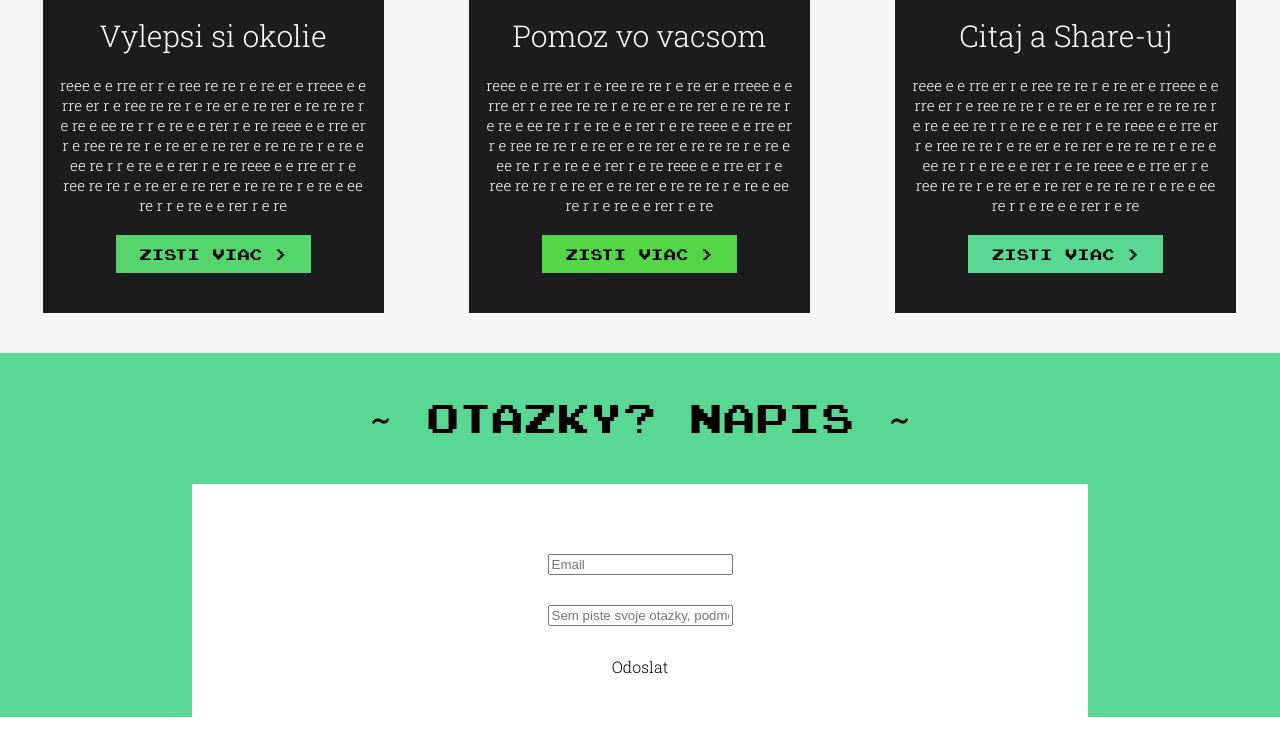
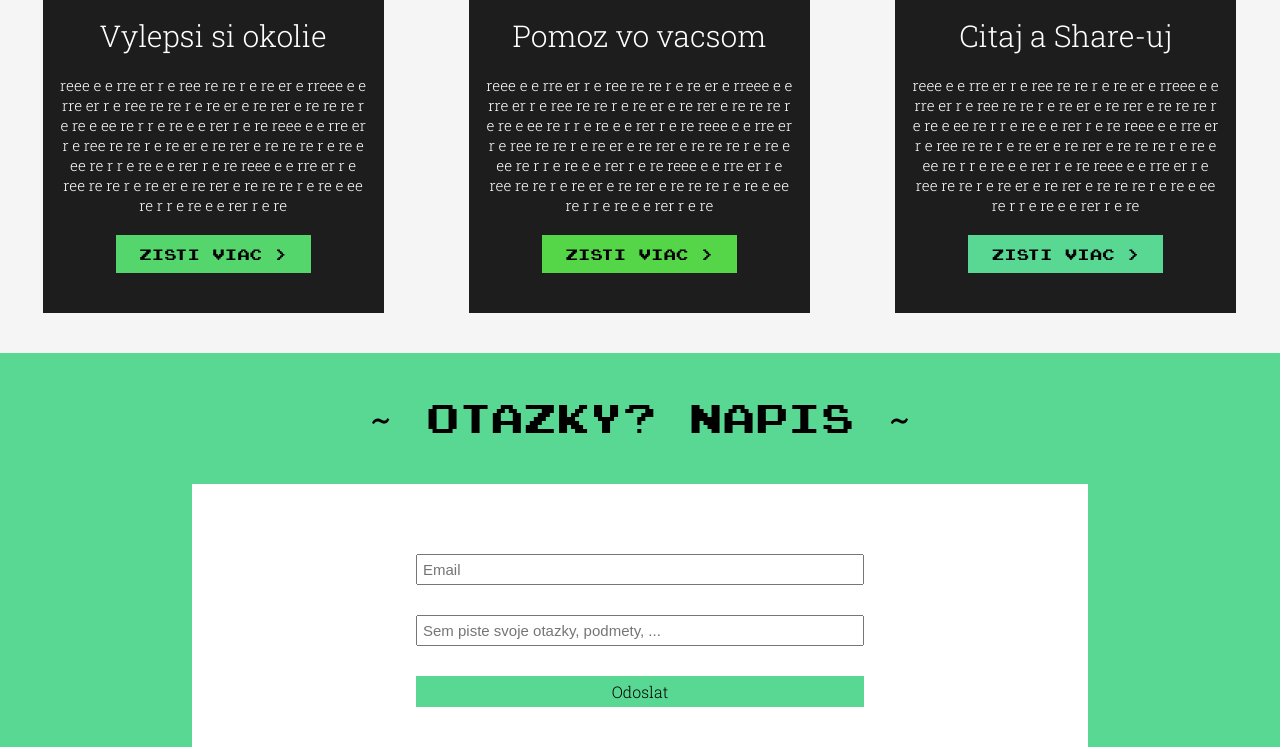
Before and after one commit to Vifinka/enviro-up, a plain HTML site: page index.html in a window 1280 px wide. Shown: the part 1987-2734 px from the top of the page. Before the commit the page ends 2704 px from the top, so only its background shows below. Drawn offline with Linux system fonts and the light colour scheme.

Commit message:
41.3
adding more css edit to input and button

```diff
--- a/index.css
+++ b/index.css
@@ -393,3 +393,24 @@ a{
   padding-top: 30px;
   margin: auto;
 }
+
+.objednavka-inner-input{
+  width:100%;
+  font-size:15px;
+  padding:5px;
+}
+
+.objednavka-inner-button{
+  padding:5px;
+  background-color:rgb(88, 216, 146);
+  text-align:center;
+  transition: all 0.75s ease;
+  margin:auto;
+  color:black;
+}
+
+.objednavka-inner-button:hover{
+  color:rgb(88, 216, 146);
+  transition: all 0.75s ease;
+  background-color: black;
+}
```
